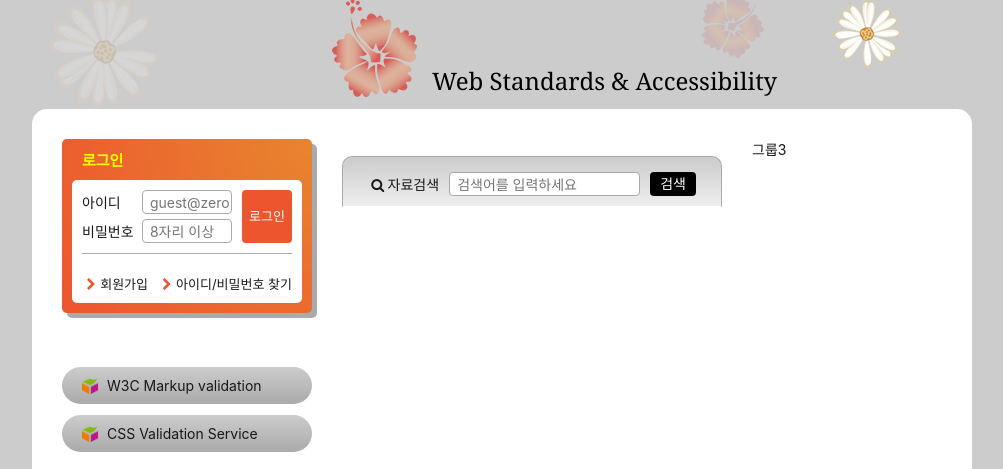
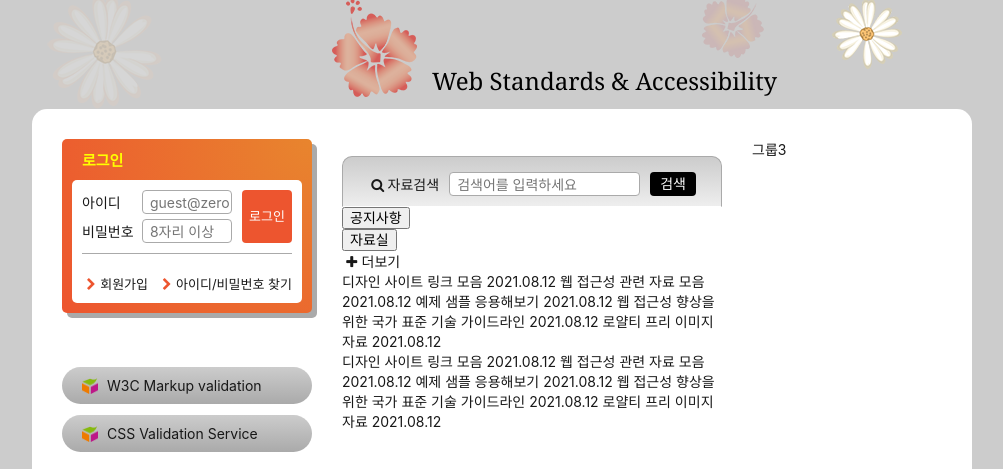
Before and after one commit to pereng11/zeroConnecTo, a website: page HTML5/index.html in a window 1280 px wide. Shown: the part 157-626 px from the top of the page, without its empty margins (138-1141 px from the left). Drawn offline with Linux system fonts and the light colour scheme; a web font is replaced by a local one.

Commit message:
board 영역 마크업

```diff
--- a/HTML5/index.html
+++ b/HTML5/index.html
@@ -272,6 +272,107 @@
 						<button type="submit" class="search-button">검색</button>
 					</fieldset>
 				</form>
+				<div class="board">
+					<header class="board-category">
+						<h3 class="board-category">
+							<button>공지사항</button>
+						</h3>
+						<h3 class="board-category">
+							<button>자료실</button>
+						</h3>
+					</header>
+					<a href="/" title="더보기 링크" target="_self" class="board-more"
+						><i class="icon-plus" aria-hidden="true"></i>더보기</a
+					>
+					<ul class="board-list">
+						<li>
+							<a
+								class="board-link"
+								target="_self"
+								title="디자인 사이트 링크 모음(현재 창)"
+								href="/"
+								>디자인 사이트 링크 모음</a
+							>
+							<time class="board-time">2021.08.12</time>
+							<a
+								class="board-link"
+								target="_self"
+								title="웹 접근성 관련 자료 모음(현재 창)"
+								href="/"
+								>웹 접근성 관련 자료 모음</a
+							>
+							<time class="board-time">2021.08.12</time>
+							<a
+								class="board-link"
+								target="_self"
+								title="예제 샘플 응용해보기(현재 창)"
+								href="/"
+								>예제 샘플 응용해보기</a
+							>
+							<time class="board-time">2021.08.12</time>
+							<a
+								class="board-link"
+								target="_self"
+								title="웹 접근성 향상을위한 국가 표준 기술 가이드라인(현재 창)"
+								href="/"
+								>웹 접근성 향상을위한 국가 표준 기술 가이드라인</a
+							>
+							<time class="board-time">2021.08.12</time>
+							<a
+								class="board-link"
+								target="_self"
+								title="로얄티 프리 이미지 자료(현재 창)"
+								href="/"
+								>로얄티 프리 이미지 자료</a
+							>
+							<time class="board-time">2021.08.12</time>
+						</li>
+					</ul>
+					<ul class="board-list">
+						<li>
+							<a
+								class="board-link"
+								target="_self"
+								title="디자인 사이트 링크 모음(현재 창)"
+								href="/"
+								>디자인 사이트 링크 모음</a
+							>
+							<time class="board-time">2021.08.12</time>
+							<a
+								class="board-link"
+								target="_self"
+								title="웹 접근성 관련 자료 모음(현재 창)"
+								href="/"
+								>웹 접근성 관련 자료 모음</a
+							>
+							<time class="board-time">2021.08.12</time>
+							<a
+								class="board-link"
+								target="_self"
+								title="예제 샘플 응용해보기(현재 창)"
+								href="/"
+								>예제 샘플 응용해보기</a
+							>
+							<time class="board-time">2021.08.12</time>
+							<a
+								class="board-link"
+								target="_self"
+								title="웹 접근성 향상을위한 국가 표준 기술 가이드라인(현재 창)"
+								href="/"
+								>웹 접근성 향상을위한 국가 표준 기술 가이드라인</a
+							>
+							<time class="board-time">2021.08.12</time>
+							<a
+								class="board-link"
+								target="_self"
+								title="로얄티 프리 이미지 자료(현재 창)"
+								href="/"
+								>로얄티 프리 이미지 자료</a
+							>
+							<time class="board-time">2021.08.12</time>
+						</li>
+					</ul>
+				</div>
 			</div>
 			<div class="group group3">그룹3</div>
 		</main>
```
